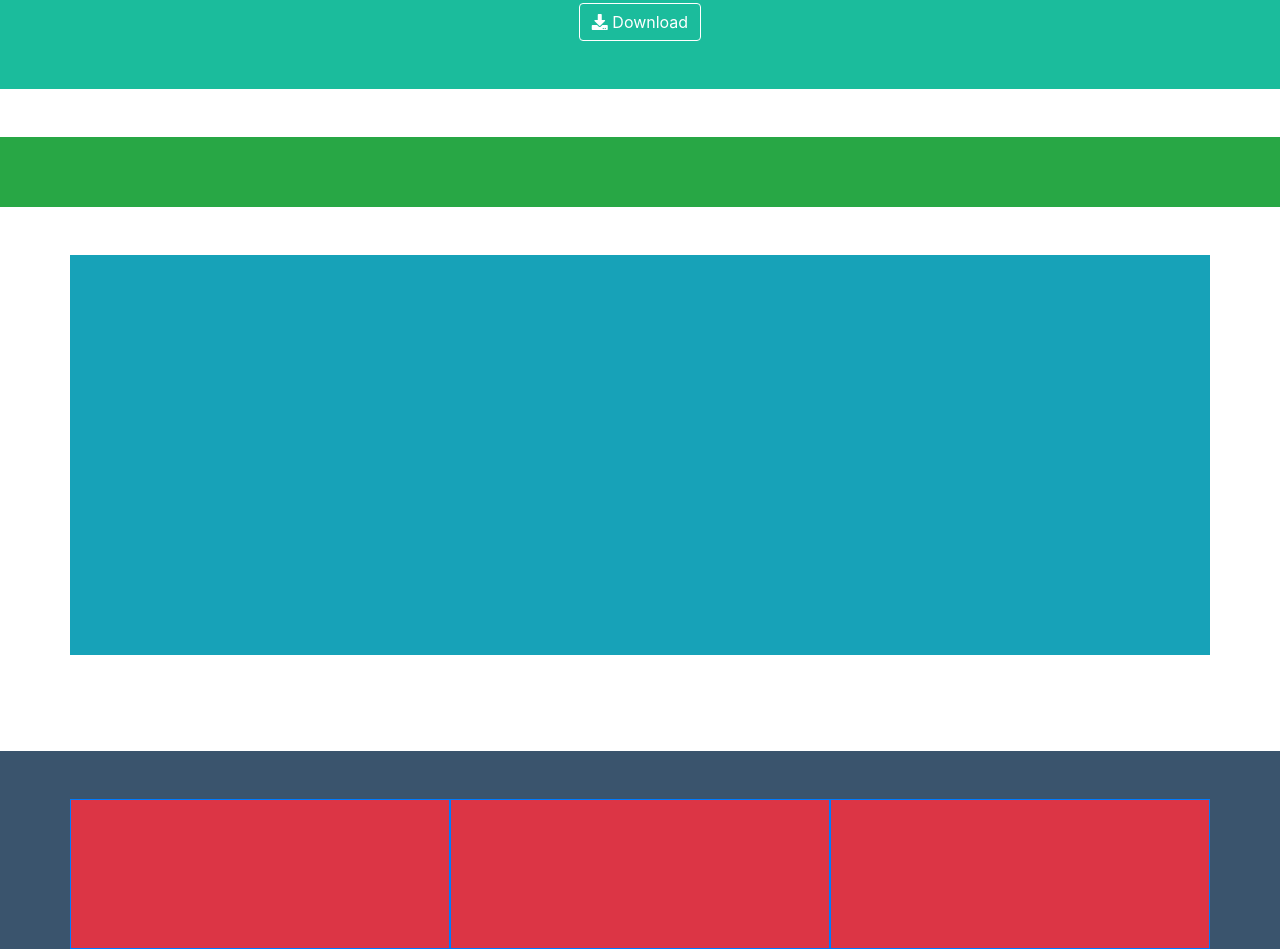
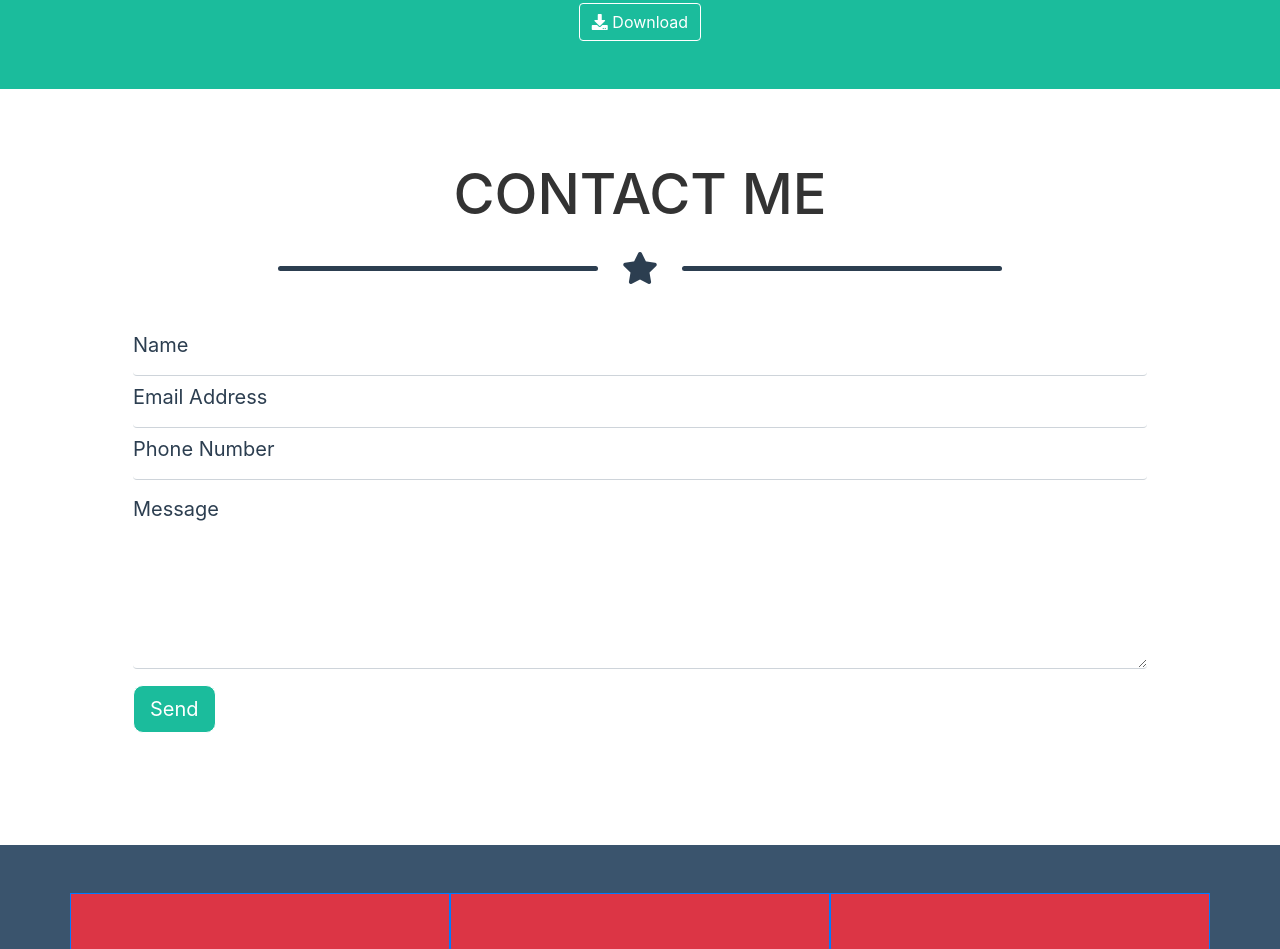
Before and after one commit to EduardoMecchia/html-css-bootstrap-freelancer, a plain HTML site: page index.html in a window 1280 px wide. Shown: the part 1855-2804 px from the top of the page. Drawn offline with nearby package versions, Linux system fonts and the light colour scheme.

Commit message:
Complete third section

```diff
--- a/assets/css/style.css
+++ b/assets/css/style.css
@@ -27,6 +27,17 @@
 .ms-section-title {
     font-size: 3.5rem;
 }
+.ms-btn-aqua {
+    color: white;
+    background-color: #1bbc9c;
+    border: 1px solid white;
+    transition: all 0.5s;
+}
+.ms-btn-aqua:hover {
+    border: 1px solid #1bbc9c;
+    background-color: transparent;
+    color: #1bbc9c;
+}
 .ms-btn-outline-aqua {
     color: white;
     background-color: transparent;
@@ -53,13 +64,16 @@
 .ms-about {
     font-size: 1.3rem;
 }
+
 /* Contact section rules */
 
-.ms-contact h1 {
-    height: 70px;
+.ms-contact form input:not( [type="submit"] ),
+.ms-contact form textarea {
+    font-size: 20px;
 }
-.ms-contact .col {
-    height: 400px;
+.ms-contact input::placeholder,
+.ms-contact textarea::placeholder {
+    color: #2c3e50;
 }
 
 /* Footer rules */
--- a/index.html
+++ b/index.html
@@ -99,10 +99,25 @@
 
             <!-- Third section (contact) -->
             <section class="ms-contact py-5">
-                <h1 class="bg-success"></h1>
+                <h1 class="ms-text-black ms-section-title mt-4 text-center">CONTACT ME</h1>
+
+                <div class="ms-separator d-flex justify-content-center align-items-center my-4 mx-auto">
+                    <span class="ms-separator-line w-25 rounded-pill mr-4 ms-bg-darkblue"></span>
+                    <i class="fas fa-star ms-star ms-text-darkblue"></i>
+                    <span class="ms-separator-line w-25 rounded-pill ml-4 ms-bg-darkblue"></span>
+                </div>
+
                 <div class="container">
                     <div class="row my-5">
-                        <div class="col bg-info"></div>
+                        <div class="col">
+                            <form action="" class="px-5">
+                                <input class="w-100 form-control mb-2 pb-4 px-0 border-top-0 border-left-0 border-right-0 shadow-none ms-text-darkblue" type="text" name="name" placeholder="Name">
+                                <input class="w-100 form-control mb-2 pb-4 px-0 border-top-0 border-left-0 border-right-0 shadow-none ms-text-darkblue" type="email" name="email" id="email" placeholder="Email Address">
+                                <input class="w-100 form-control mb-2 pb-4 px-0 border-top-0 border-left-0 border-right-0 shadow-none ms-text-darkblue" type="tel" name="phone_number" id="phone_number" placeholder="Phone Number">
+                                <textarea class="w-100 form-control mb-2 pb-4 px-0 border-top-0 border-left-0 border-right-0 shadow-none ms-text-darkblue" name="message" id="message" cols="30" rows="5" placeholder="Message"></textarea>
+                                <input type="submit" value="Send" class="d-block btn-lg ms-rounded ms-btn-aqua my-3">
+                            </form>
+                        </div>
                     </div>
                 </div>
             </section>
```
